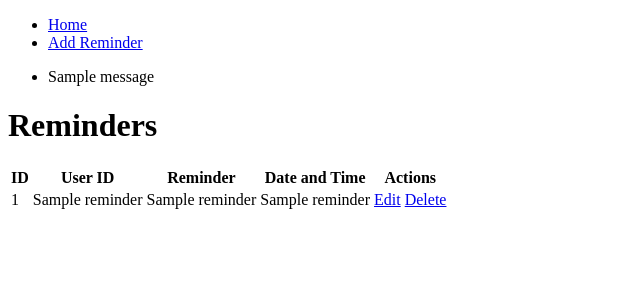
After one commit to HalleluyahBoy/todo_app, a Flask app: template templates/index.html in a window 1280 px wide. The commit adds this page. Shown: the top 300 px of the page, without its empty margins (0-640 px from the left). Run offline with Flask 2, Linux system fonts and the light colour scheme; the template is opened without the code that fills it: most values are stand-ins (such as "Sample title", 1, 10 or a date in 2020); one stand-in notice (Sample message) is shown; parts of the project's set-up code (start-up, migrations or seed data) failed here and were passed over.

Commit message:
Modified todo app

```diff
--- /dev/null
+++ b/reminder_app.py
@@ -0,0 +1,104 @@
+import sqlite3
+from flask import Flask, render_template, request, g, redirect, url_for
+
+# Database initialization
+DATABASE = 'reminders.db'
+
+
+def get_db():
+    if 'db' not in g:
+        g.db = sqlite3.connect(DATABASE)
+        g.db.row_factory = sqlite3.Row
+
+    return g.db
+
+def get_db_connection():
+    db = getattr(g, '_database', None)
+    if db is None:
+        db = g._database = sqlite3.connect(DATABASE)
+    return db
+
+def init_db():
+    with app.app_context():
+        db = get_db()
+        with app.open_resource('schema.sql') as f:
+            db.cursor().executescript(f.read())
+
+        # Add this line to drop the "reminders" table if it exists
+        db.cursor().execute("DROP TABLE IF EXISTS reminders")
+
+        db.commit()
+
+
+# Flask app initialization
+app = Flask(__name__)
+app.config.from_mapping(SECRET_KEY='dev')
+app.config['SEND_FILE_MAX_AGE_DEFAULT'] = 0
+
+# Routes
+@app.route('/')
+def index():
+    cur = get_db_connection().cursor()
+    cur.execute('SELECT * FROM reminders')
+    reminders = cur.fetchall()
+    cur.close()
+    return render_template('index.html', reminders=reminders)
+
+@app.route('/add_reminder', methods=('GET', 'POST'))
+def add_reminder():
+    if request.method == 'POST':
+        user_id = request.form['user_id']
+        reminder = request.form['reminder']
+        date_time = request.form['date_time']
+
+        cur = get_db_connection().cursor()
+        cur.execute('INSERT INTO reminders (user_id, reminder, date_time) VALUES (?, ?, ?)', (user_id, reminder, date_time))
+        get_db_connection().commit()
+        cur.close()
+        return redirect('/')
+
+    return render_template('add_reminder.html')
+
+@app.route('/edit_reminder/<int:id>', methods=('GET', 'POST'))
+def edit_reminder(id):
+    cur = get_db_connection().cursor()
+    cur.execute('SELECT * FROM reminders WHERE id = ?', (id,))
+    reminder = cur.fetchone()
+    cur.close()
+
+    if request.method == 'POST':
+        user_id = request.form['user_id']
+        reminder_text = request.form['reminder']
+        date_time = request.form['date_time']
+
+        cur = get_db_connection().cursor()
+        cur.execute('UPDATE reminders SET user_id = ?, reminder = ?, date_time = ? WHERE id = ?', (user_id, reminder_text, date_time, id))
+        get_db_connection().commit()
+        cur.close()
+
+        return redirect('/')
+
+    return render_template('edit_reminder.html', reminder=reminder)
+
+@app.route('/delete_reminder/<int:id>')
+def delete_reminder(id):
+    cur = get_db_connection().cursor()
+    cur.execute('DELETE FROM reminders WHERE id = ?', (id,))
+    get_db_connection().commit()
+    cur.close()
+
+    return redirect('/')
+
+# Error handling
+@app.errorhandler(404)
+def page_not_found(e):
+    return render_template('404.html'), 404
+
+@app.errorhandler(500)
+def internal_server_error(e):
+    return render_template('500.html'), 500
+
+# App initialization
+if __name__ == '__main__':
+    init_db()
+    app.run(debug=True)
--- a/schema.sql
+++ b/schema.sql
@@ -1,9 +1,16 @@
+PRAGMA foreign_keys = ON;
+CREATE TABLE IF NOT EXISTS reminders (
+    id INTEGER PRIMARY KEY,
+    user_id INTEGER NOT NULL,
+    reminder TEXT NOT NULL,
+    date_time TEXT NOT NULL
+);
+
+
+
 CREATE TABLE reminders (
-    id INTEGER PRIMARY KEY AUTOINCREMENT,
+    id INTEGER PRIMARY KEY,
     user_id INTEGER,
     reminder TEXT,
-    date_time TEXT,
-    created_at TEXT,
-    updated_at TEXT,
-    FOREIGN KEY(user_id) REFERENCES users(id)
+    date_time TEXT
 );
--- /dev/null
+++ b/templates/base.html
@@ -0,0 +1,24 @@
+<!DOCTYPE html>
+<html>
+<head>
+    <title>{% block title %}{% endblock %}</title>
+</head>
+<body>
+    <nav>
+        <ul>
+            <li><a href="{{ url_for('index') }}">Home</a></li>
+            <li><a href="{{ url_for('add_reminder') }}">Add Reminder</a></li>
+        </ul>
+    </nav>
+    {% with messages = get_flashed_messages() %}
+        {% if messages %}
+            <ul class="flashes">
+            {% for message in messages %}
+                <li>{{ message }}</li>
+            {% endfor %}
+            </ul>
+        {% endif %}
+    {% endwith %}
+    {% block content %}{% endblock %}
+</body>
+</html>
--- /dev/null
+++ b/templates/index.html
@@ -0,0 +1,28 @@
+{% extends 'base.html' %}
+
+{% block title %}Reminder App{% endblock %}
+
+{% block content %}
+    <h1>Reminders</h1>
+    <table>
+        <tr>
+            <th>ID</th>
+            <th>User ID</th>
+            <th>Reminder</th>
+            <th>Date and Time</th>
+            <th>Actions</th>
+        </tr>
+        {% for reminder in reminders %}
+            <tr>
+                <td>{{ reminder[0] }}</td>
+                <td>{{ reminder[1] }}</td>
+                <td>{{ reminder[2] }}</td>
+                <td>{{ reminder[3] }}</td>
+                <td>
+                    <a href="{{ url_for('edit_reminder', id=reminder[0]) }}">Edit</a>
+                    <a href="{{ url_for('delete_reminder', id=reminder[0]) }}">Delete</a>
+                </td>
+            </tr>
+        {% endfor %}
+    </table>
+{% endblock %}
```
Also changed, not shown: app.py (deleted, +0 -80 lines), templates/add_reminder.html (+17 -17 lines), templates/delete_reminder.html (added, +12 -0 lines), templates/edit_reminder.html (added, +17 -0 lines), reminders.db (added).
